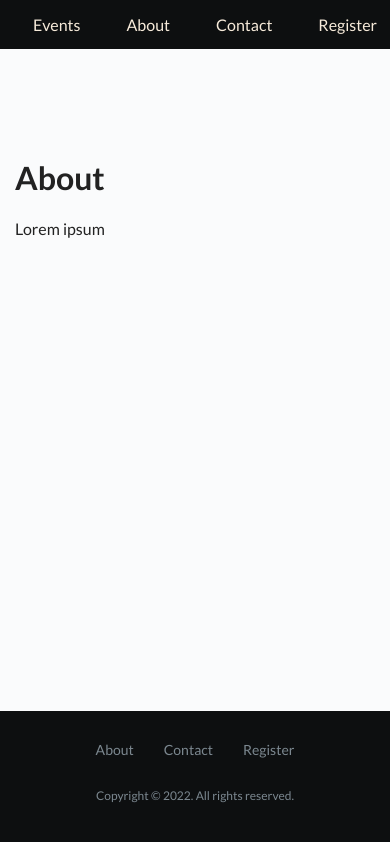
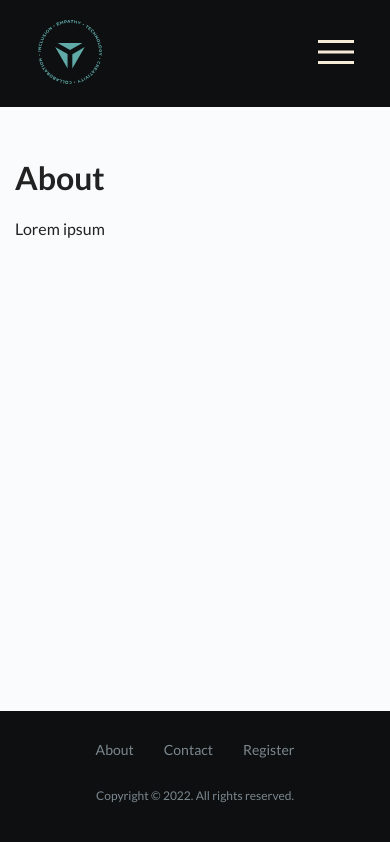
Before and after one commit to vivekraj-kr/events-app-fe, a Next.js app: page /about in a window 390 px wide. Shown: the top 842 px of the page. Built offline with nearby package versions, Linux system fonts and the light colour scheme.

Commit message:
Responsive header styles

```diff
--- a/components/Header.js
+++ b/components/Header.js
@@ -1,11 +1,15 @@
+import { useState, useEffect } from "react";
 import Link from "next/link";
 import Image from "next/image";
 import { useRouter } from "next/router";
 import styled from "styled-components";
+import useCheckMobileScreen from "@/hooks/useCheckMobileScreen";
 
 const StyledHeader = styled.header`
   display: flex;
+  flex-wrap: wrap;
   align-items: center;
+  justify-content: space-between;
   color: #f7ebda;
   position: fixed;
   top: 0;
@@ -13,8 +17,8 @@ const StyledHeader = styled.header`
   z-index: 9;
   width: 100%;
   padding: 12px 30px;
-  background-color: ${({ isLandingPage }) =>
-    isLandingPage ? "transparent" : "#0d0f10"};
+  background-color: ${({ isBgEnabled }) =>
+    isBgEnabled ? "#0d0f10" : "transparent"};
 `;
 
 const StyledLogo = styled.div`
@@ -24,37 +28,84 @@ const StyledLogo = styled.div`
   }
 `;
 const StyledNav = styled.nav`
-  margin-left: auto;
   display: flex;
   gap: 40px;
 
   a {
     border: solid 3px transparent;
     transition: all 0.2s ease-in-out;
+
+    @media (max-width: 768px) {
+      padding: 12px 0;
+    }
   }
 
   a:hover {
     border-bottom: solid 3px #f00;
   }
+
+  @media (max-width: 768px) {
+    flex-basis: 100%;
+    flex-direction: column;
+    text-align: center;
+    gap: 15px;
+  }
+`;
+
+const StyledMenuButton = styled.button`
+  display: none;
+  background-color: transparent;
+  border: none;
+  outline: none;
+  padding: 0;
+
+  svg {
+    fill: #f7ebda;
+  }
+
+  @media (max-width: 768px) {
+    display: block;
+  }
 `;
 
 const Header = () => {
+  const [openMenu, setOpenMenu] = useState(false);
+  const isMobile = useCheckMobileScreen();
+
+  const handleMenuClick = () => {
+    setOpenMenu(!openMenu);
+  };
+
+  useEffect(() => {
+    if (!isMobile) {
+      setOpenMenu(true);
+    }
+  }, [isMobile]);
+
   const router = useRouter();
   const isLandingPage = router.pathname === "/";
   return (
-    <StyledHeader isLandingPage={isLandingPage}>
+    <StyledHeader isBgEnabled={!isLandingPage || (isLandingPage && isMobile)}>
       <StyledLogo>
         <Link href="/">
           <a>
             <Image
-              width={80}
-              height={80}
+              width={100}
+              height={100}
               src="/images/events-logo.svg"
               alt="Events app logo"
             />
           </a>
         </Link>
       </StyledLogo>
+      {isMobile && (
+        <StyledMenuButton onClick={handleMenuClick}>
+          <svg xmlns="http://www.w3.org/2000/svg" height="48" width="48">
+            <path d="M6 36v-3h36v3Zm0-10.5v-3h36v3ZM6 15v-3h36v3Z" />
+          </svg>
+        </StyledMenuButton>
+      )}
+      {openMenu && (
         <StyledNav>
           <Link href="/events">
             <a>Events</a>
@@ -69,6 +120,7 @@ const Header = () => {
             <a>Register</a>
           </Link>
         </StyledNav>
+      )}
     </StyledHeader>
   );
 };
--- a/components/Showcase.js
+++ b/components/Showcase.js
@@ -13,6 +13,7 @@ const StyledShowcase = styled.div`
 
   @media (max-width: 768px) {
     height: auto;
+    margin-top: 107px;
   }
 `;
 
--- /dev/null
+++ b/hooks/useCheckMobileScreen.js
@@ -0,0 +1,20 @@
+import { useEffect, useState } from "react";
+
+const useCheckMobileScreen = () => {
+  const [width, setWidth] = useState(null);
+  const handleWindowSizeChange = () => {
+    setWidth(window.innerWidth);
+  };
+
+  useEffect(() => {
+    setWidth(window.innerWidth);
+    window.addEventListener("resize", handleWindowSizeChange);
+    return () => {
+      window.removeEventListener("resize", handleWindowSizeChange);
+    };
+  }, []);
+
+  return width <= 768;
+};
+
+export default useCheckMobileScreen;
```
Lines whose indentation alone changed are shown as unchanged.
